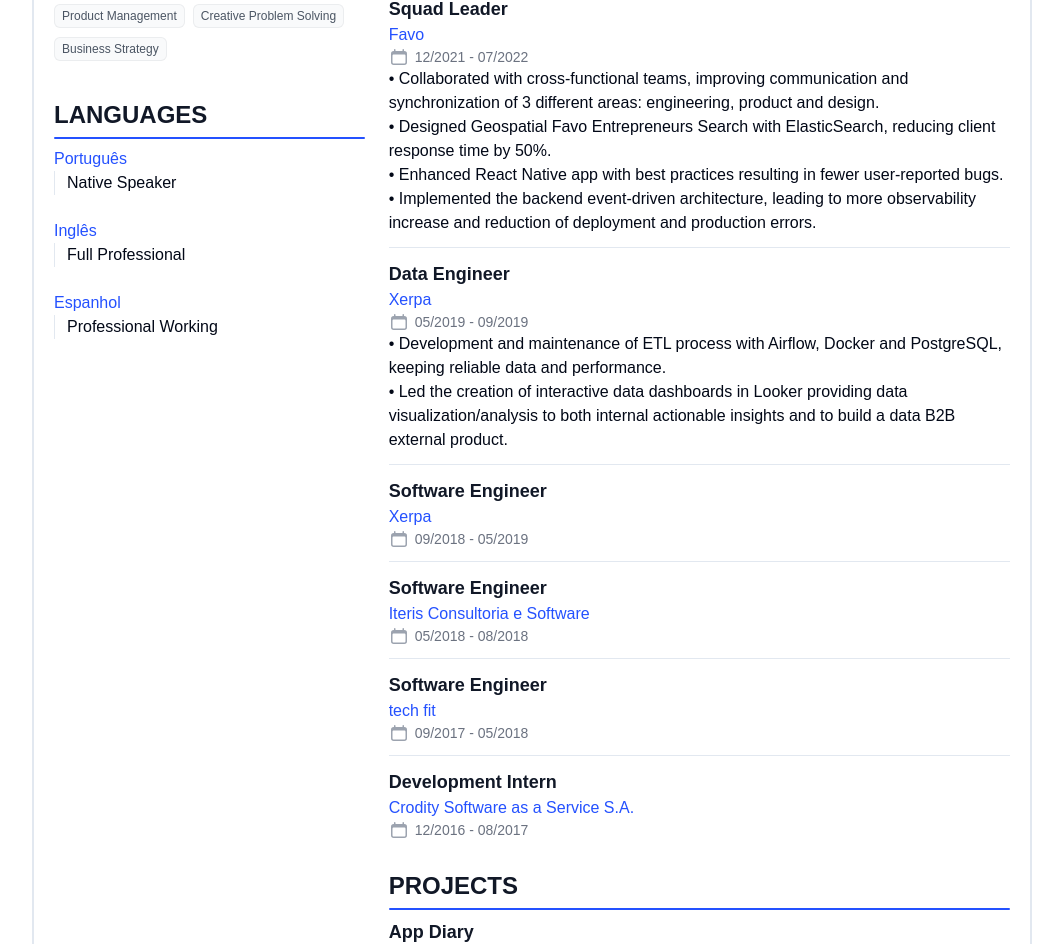
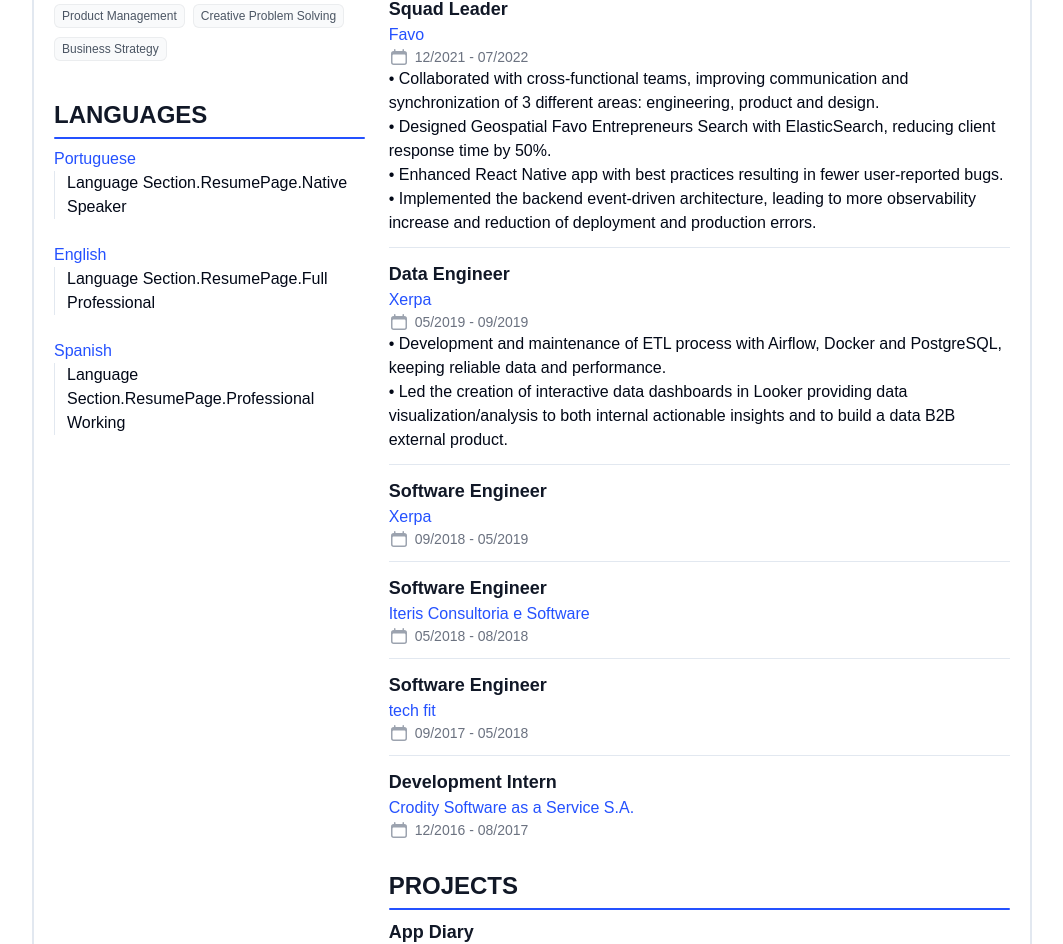
Before and after one commit to f2acode/personal-website, a Next.js app: page /en/resume in a window 1280 px wide. Shown: the part 1349-2293 px from the top of the page, without its empty margins (108-1171 px from the left). Built offline with nearby package versions, Linux system fonts and the light colour scheme.

Commit message:
feat: i18n translations

```diff
--- a/src/app/[locale]/layout.tsx
+++ b/src/app/[locale]/layout.tsx
@@ -1,6 +1,7 @@
 import '@/styles/custom.css'
 import '@/styles/globals.css'
 import type { Metadata } from 'next'
+import { NextIntlClientProvider, useMessages } from 'next-intl'
 import 'node_modules/flag-icons/css/flag-icons.min.css'
 
 export const metadata: Metadata = {
@@ -16,9 +17,15 @@
   children: React.ReactNode
   params: { locale: string }
 }>) {
+  const messages = useMessages()
+
   return (
     <html lang={locale}>
-      <body className={'font-["Arial"] antialiased'}>{children}</body>
+      <body className={'font-["Arial"] antialiased'}>
+        <NextIntlClientProvider locale={locale} messages={messages}>
+          {children}
+        </NextIntlClientProvider>
+      </body>
     </html>
   )
 }
--- a/src/app/[locale]/resume/page.tsx
+++ b/src/app/[locale]/resume/page.tsx
@@ -14,7 +14,7 @@
 import { Category } from '@/models/categorized-skills'
 import { Resume } from '@/models/resume'
 import { CalendarIcon } from '@heroicons/react/20/solid'
-import { useLocale } from 'next-intl'
+import { useLocale, useTranslations } from 'next-intl'
 import Link from 'next/link'
 import { usePathname, useRouter } from 'next/navigation'
 import { useEffect, useState } from 'react'
@@ -86,21 +86,23 @@
     router.push(`/${language}/${path.split('/')[2]}`)
   }
 
+  const t = useTranslations('ResumePage')
+
   return (
     resumeData &&
     skillsData && (
       <div className="flex place-content-center">
         <div className="flex items-center justify-center px-2 flex-col whitespace-break-spaces w-[1000px] border-x-2">
           <div className="flex space-x-3 items-center mb-2 mt-2 language-selector">
-            <H3Resume>Display language</H3Resume>
+            <H3Resume>{t('Display language')}</H3Resume>
             <Select defaultValue={locale} onValueChange={handleLanguageChange}>
               <SelectTrigger className="w-[180px]">
                 <SelectValue placeholder="Select the language" />
               </SelectTrigger>
               <SelectContent>
                 <SelectGroup>
-                  <SelectItem value="en">English</SelectItem>
-                  <SelectItem value="pt-BR">Portuguese</SelectItem>
+                  <SelectItem value="en">{t('English')}</SelectItem>
+                  <SelectItem value="pt-BR">{t('Portuguese')}</SelectItem>
                 </SelectGroup>
               </SelectContent>
             </Select>
@@ -109,7 +111,7 @@
           <TagLine resumeData={resumeData}></TagLine>
           <div className="flex text-left" style={{ wordBreak: 'break-word' }}>
             <div className="w-2/6 m-3">
-              <H2Resume>Education</H2Resume>
+              <H2Resume>{t('Education')}</H2Resume>
               <div className="divide-y *:py-3 first:*:pt-0 last:*:pb-0 mb-8">
                 {resumeData.education.map((educationItem, index) => (
                   <ProfileItem
@@ -121,7 +123,7 @@
                   />
                 ))}
               </div>
-              <H2Resume>Skills</H2Resume>
+              <H2Resume>{t('Skills')}</H2Resume>
               <div className="flex place-content-between flex-wrap divide-y *:py-3 first:*:pt-0 last:*:pb-0 mb-8">
                 {skillsData.map((category, index) => (
                   <div key={index}>
@@ -137,14 +139,16 @@
                   </div>
                 ))}
               </div>
-              <H2Resume>Languages</H2Resume>
+              <H2Resume>{t('Languages')}</H2Resume>
               <div className="space-y *:py-3 first:*:pt-0 last:*:pb-0">
                 {resumeData.languages
                   .map((language, index) => (
                     <div key={index} className="flex flex-row">
                       <div className="divide-x *:px-3 first:*:pl-0 last:*:pr-0">
-                        <p className="text-[#2451ff]">{language.language} </p>
-                        <p className="">{language.fluency}</p>
+                        <p className="text-[#2451ff]">
+                          {t(`Language Section.${language.language}`)}
+                        </p>
+                        <p className="">{`Language Section.${t(language.fluency)}`}</p>
                       </div>
                     </div>
                   ))
@@ -153,9 +157,9 @@
               </div>
             </div>
             <div className="w-4/6 m-3">
-              <H2Resume>Summary</H2Resume>
+              <H2Resume>{t('Summary')}</H2Resume>
               <p className="mb-8">{resumeData.basics.summary}</p>
-              <H2Resume>Experience</H2Resume>
+              <H2Resume>{t('Experience')}</H2Resume>
               <div className="divide-y *:py-3 first:*:pt-0 last:*:pb-0 mb-8">
                 {resumeData.work.map((workItem, index) => (
                   <ProfileItem
@@ -168,7 +172,7 @@
                   />
                 ))}
               </div>
-              <H2Resume>Projects</H2Resume>
+              <H2Resume>{t('Projects')}</H2Resume>
               <div className="divide-y *:py-3 first:*:pt-0 last:*:pb-0 mb-8">
                 {resumeData.projects.map((project, index) => (
                   <ProfileItem
@@ -185,7 +189,7 @@
                   />
                 ))}
               </div>
-              <H2Resume>Awards</H2Resume>
+              <H2Resume>{t('Awards')}</H2Resume>
               <div className="divide-y *:py-3 first:*:pt-0 last:*:pb-0">
                 {resumeData.awards.map((award, index) => (
                   <ProfileItem
--- a/src/i18n.ts
+++ b/src/i18n.ts
@@ -10,6 +10,7 @@
 
   return {
     messages: {
+      ...(await import(`./messages/${locale}/general.json`)).default,
       ...(await import(`./messages/${locale}/resume.json`)).default,
       ...(await import(`./messages/${locale}/categorized-skills.json`)).default,
     },
--- /dev/null
+++ b/src/messages/en/general.json
@@ -0,0 +1,22 @@
+{
+  "ResumePage": {
+    "Display language": "Display language",
+    "English": "English",
+    "Education": "Education",
+    "Skills": "Skills",
+    "Languages": "Languages",
+    "Summary": "Summary",
+    "Experience": "Experience",
+    "Projects": "Projects",
+    "Awards": "Awards",
+    "Language Section": {
+      "Espanhol": "Spanish",
+      "Português": "Portuguese",
+      "Inglês": "English",
+      "Professional Working": "Professional Working",
+      "Full Professional": "Full Professional",
+      "Native Speaker": "Native Speaker"
+    },
+    "Portuguese": "Portuguese"
+  }
+}
--- /dev/null
+++ b/src/messages/pt-BR/general.json
@@ -0,0 +1,22 @@
+{
+  "ResumePage": {
+    "Display language": "Idioma de exibição",
+    "English": "Inglês",
+    "Education": "Educação",
+    "Skills": "Habilidades",
+    "Languages": "línguas",
+    "Summary": "Resumo",
+    "Experience": "Experiência",
+    "Projects": "Projetos",
+    "Awards": "Prêmios",
+    "Language Section": {
+      "Espanhol": "Espanhol",
+      "Português": "Português",
+      "Inglês": "Inglês",
+      "Professional Working": "Proficiência profissional no trabalho",
+      "Full Professional": "Proficiência profissional plena",
+      "Native Speaker": "Proficiência nativa"
+    },
+    "Portuguese": "Português"
+  }
+}
--- a/src/messages/pt-BR/resume.json
+++ b/src/messages/pt-BR/resume.json
@@ -73,7 +73,7 @@
     },
     {
       "name": "Xerpa",
-      "position": "Software Engineer",
+      "position": "Engenheiro de Software",
       "startDate": "2018-09-30",
       "endDate": "2019-05-31",
       "highlights": [],
@@ -413,21 +413,21 @@
     {
       "name": "App Diary",
       "startDate": "2020-12-31",
-      "summary": "• Founded and bootstrapped app, built end-to-end using Flutter and Firebase technologies. MVP launched in 3 months.\n• Designed an user-friendly interface and great features as offline storage, notification, mood tracking, PIN lock and assets upload, leading to achieve a 4.7 review score in Google Play with +100k Downloads (04/2024).",
+      "summary": "• Aplicativo criado e fundado sem investimentos, construído de ponta a ponta usando tecnologias Flutter e Firebase. MVP lançado em 3 meses.\n• Projetamos uma interface amigável e ótimos recursos como armazenamento offline, notificação, monitoramento de humor, bloqueio de PIN e upload de ativos, levando a uma pontuação de avaliação de 4,7 no Google Play com mais de 100 mil downloads (04/2024).",
       "url": "https://play.google.com/store/apps/details?id=me.correria.correria",
       "endDate": "2024-12-31"
     },
     {
       "name": "Card Open Source Flutter library",
       "startDate": "2021-12-31",
-      "summary": "• Prices and plans with a beautiful card design. 37 likes and 80% of popularity on https://pub.dev (04/2024).",
+      "summary": "• Preços e planos com lindo design de cartão. 37 curtidas e 80% de popularidade em https://pub.dev (04/2024).",
       "url": "https://github.com/f2acode/pricing_cards",
       "endDate": "2023-12-31"
     },
     {
       "name": "Crisp Open Source Flutter library",
       "startDate": "2022-12-31",
-      "summary": "• Crisp Chat connection and widget rendering. 22 stars on GitHub (04/2024).",
+      "summary": "• Conexão Crisp Chat e renderização de widgets. 22 estrelas no GitHub (04/2024).",
       "url": "https://github.com/lunahq/flutter-crisp",
       "endDate": "2022-12-31"
     }
```
